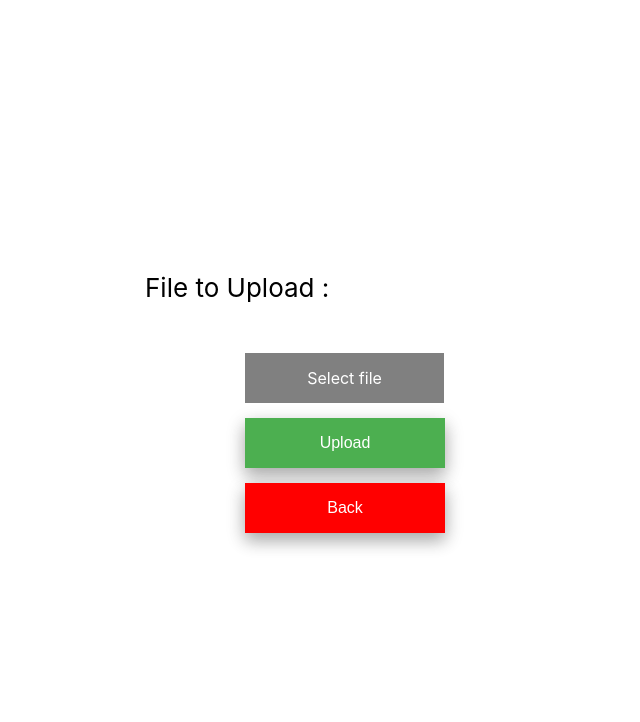
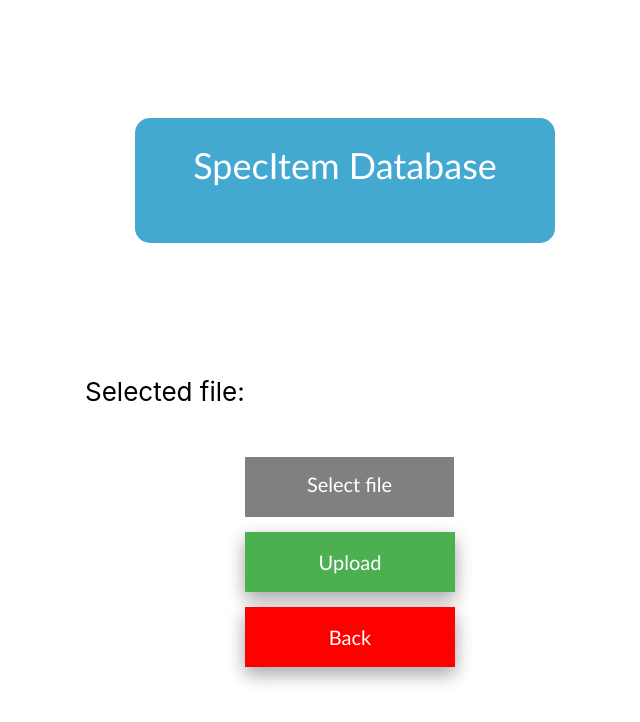
Before and after one commit to amosproj/amos2022ws04-specitem-database, a React (Create React App) app in the folder frontend/specitem/: page / in a window 1280 px wide. Both pictures are taken after a click on the button "Add Document". Shown: the top 722 px of the page, without its empty margins (295-935 px from the left). Built offline with nearby package versions, Linux system fonts and the light colour scheme; the HTML template or start-up script is replaced by a standard one.

Commit message:
Did some frontend improvements and replaced Loading when no items are available

```diff
--- a/frontend/specitem/src/App.css
+++ b/frontend/specitem/src/App.css
@@ -47,7 +47,7 @@
   margin-top: 5px;
 }
 
-.button {
+.main-button {
   background-color: #4CAF50; /* Green */
   border: none;
   color: white;
@@ -55,28 +55,30 @@
   text-align: center;
   text-decoration: none;
   display: inline-block;
-  font-size: 16px;
+  font-size: 20px;
+  font-family: Calibri, serif;
   box-shadow: 0 8px 16px 0 rgba(0,0,0,0.2), 0 6px 20px 0 rgba(0,0,0,0.19);
   margin-right: 15px;
   margin-bottom: 15px;
-  height: 50px;
-  width: 200px;
+  height: 60px;
+  width: 210px;
 }
 
 .button-close {
-  background-color: red; /* Green */
+  background-color: red; /* Red */
   border: none;
   color: white;
   padding: 15px 32px;
   text-align: center;
   text-decoration: none;
   display: inline-block;
-  font-size: 16px;
+  font-size: 20px;
+  font-family: Calibri, serif;
   box-shadow: 0 8px 16px 0 rgba(0,0,0,0.2), 0 6px 20px 0 rgba(0,0,0,0.19);
   margin-right: 15px;
   margin-bottom: 15px;
-  height: 50px;
-  width: 200px;
+  height: 60px;
+  width: 210px;
 }
 
 .fileinput {
@@ -97,17 +99,18 @@ input[type="file"] {
 }
 
 .custom-file-upload {
-  background-color: gray; /* Green */
+  background-color: gray; /* Gray */
   border: none;
   color: white;
   padding: 15px 32px;
   text-align: center;
   text-decoration: none;
   display: inline-block;
-  font-size: 16px;
+  font-size: 20px;
+  font-family: Calibri, serif;
   margin-bottom: 15px;
-  height: 20px;
-  width: 135px;
+  height: 30px;
+  width: 145px;
   box-sizing: content-box;
 }
 
@@ -204,3 +207,16 @@ td > .LongNameCell, div .ContentCell, div {
   display: flex;
   justify-content: center;
 }
+
+.logo-text {
+  width: 420px;
+  height: 100px;
+  text-align: center;
+  margin-bottom: 3cm;
+  padding-top: 25px;
+  font-size: 36px;
+  font-family: Calibri, serif;
+  color: white;
+  background-color: #43a9d1;
+  border-radius: 15px;
+}
--- a/frontend/specitem/src/pages/main_page.js
+++ b/frontend/specitem/src/pages/main_page.js
@@ -58,21 +58,24 @@ export default function MainPage() {
     return(
         <div style={{width: '100%'}}>
                 <div className='App-header'>
+                    <div className='logo-text'>SpecItem Database</div>
                     {!inputVisible &&
                     <div>
-                        <button className='button' onClick={() => setInputVisible(true)}> Add Document</button>
+
+
+                        <button className='main-button' onClick={() => setInputVisible(true)}>Add Document</button>
 
                         <Link to={ROUTES.SPECITEMS}>
-                        <button className='button'> Show Documents</button>
+                        <button className='main-button'> Show Documents</button>
                         </Link>
                         <Link to={ROUTES.EXPORT}>
-                        <button className='button'> Export</button>
+                        <button className='main-button'> Export</button>
                         </Link>
                     </div>
                     }
                     {inputVisible &&
-                    <div style={{justifyContent:'right', alignItems: 'center',display:'block', width:'600px'}}>
-                        <div style={{marginBottom:'50px',marginTop:'20px', marginLeft:'100px'}}>File to Upload : {file?file.name:''}</div>
+                    <div style={{justifyContent:'right', alignItems: 'center', display:'block', width:'600px'}}>
+                        <div style={{marginBottom:'50px', marginTop:'20px', marginLeft:'40px'}}>Selected file: {file?file.name:''}</div>
                         <div style={{marginLeft:'200px'}}>
                             <label className="custom-file-upload">
                                 <input type="file" onChange={handleFileChange}/>
@@ -80,7 +83,7 @@ export default function MainPage() {
                             </label>
                         </div>
                         <div>
-                            <button style={{marginLeft:'200px'}} className='button' onClick={onSubmit}>Upload</button>
+                            <button style={{marginLeft:'200px'}} className='main-button' onClick={onSubmit}>Upload</button>
                         </div>
                         <div>
                             <button style={{marginLeft:'200px'}} className='button-close' onClick={() => setInputVisible(false)}>Back</button>
--- a/frontend/specitem/src/pages/specitems_page.js
+++ b/frontend/specitem/src/pages/specitems_page.js
@@ -348,7 +348,7 @@ export default function SpecitemsPage() {
                     }
                     {specitemsList.length === 0 &&
                         <div className='App-tb' style={{marginTop:'200px'}}>
-                            Loading...
+                            No items found
                         </div>
                     }
                     <div className='App-tb' style={{marginTop: '15px'}}>
```
Also changed, not shown: 1 other file (tests, documents, lock files or other folders).
